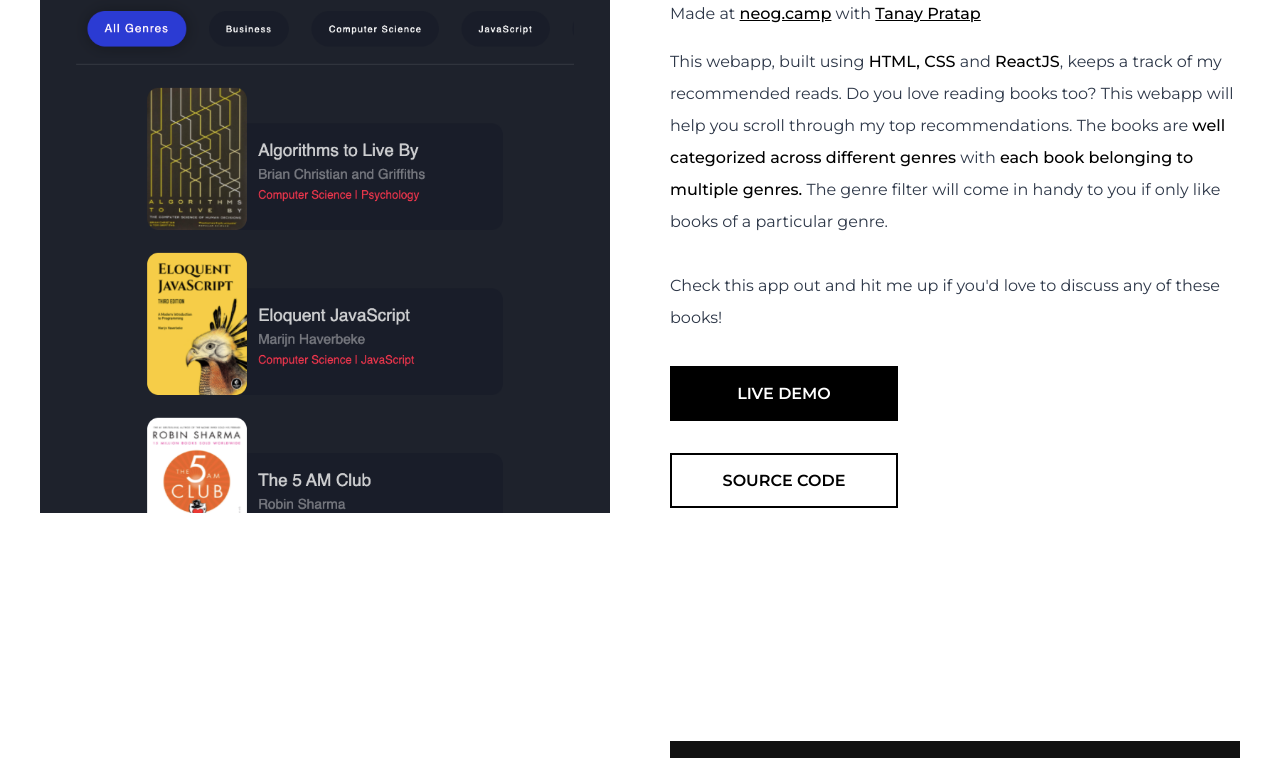
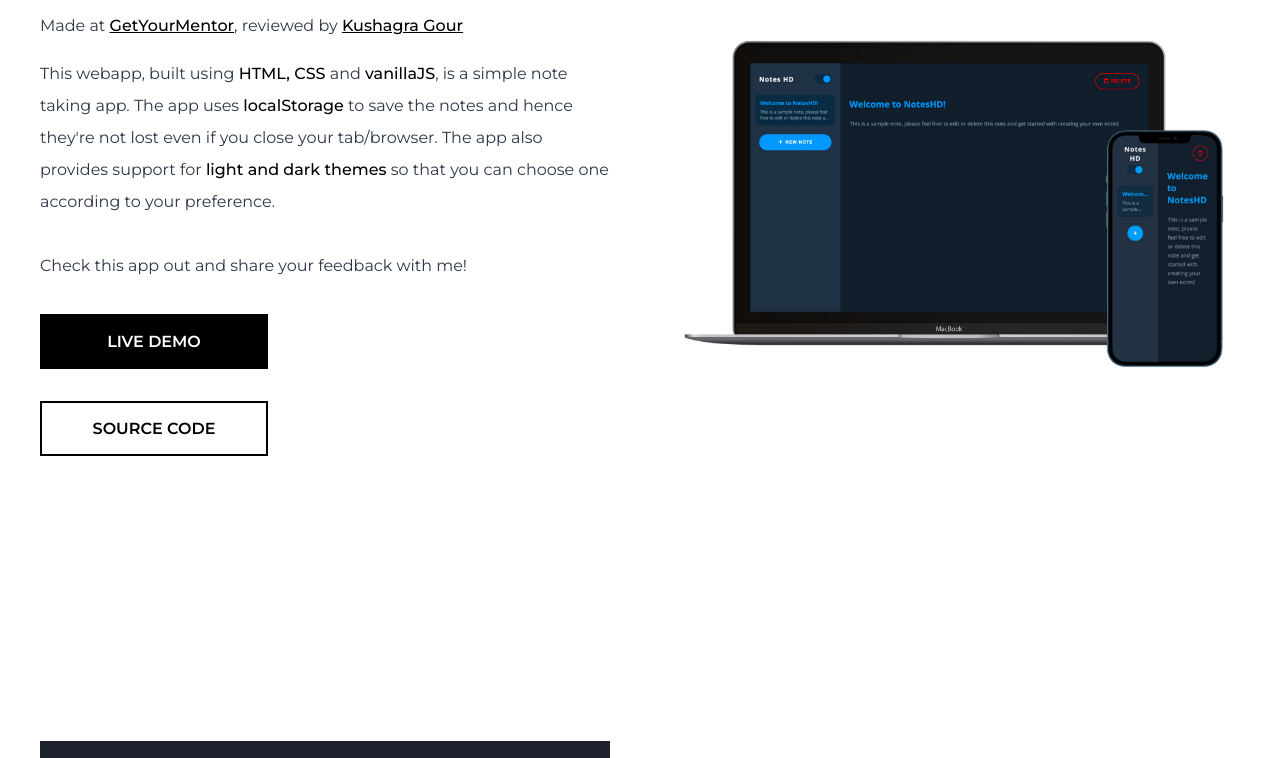
Before and after one commit to desaihetav/portfolio-v1, a plain HTML site: page projects.html in a window 1280 px wide. Shown: the part 421-1179 px from the top of the page. Drawn offline with Linux system fonts and the light colour scheme.

Commit message:
add noteshd project

```diff
--- a/projects.html
+++ b/projects.html
@@ -26,6 +26,59 @@
         </div>
       </section>
       <h1 class="heading">Projects</h1>
+
+      <section class="feature-rev container">
+        <div class="feature_rev_image_container">
+          <img
+            class="feature_rev_image noteshd-img"
+            src="/images/noteshd-dark.png"
+          />
+        </div>
+        <div class="feature_rev_content">
+          <h2 class="section-title">NotesHD</h2>
+          <p class="section-text">
+            Made at
+            <a
+              target="_blank"
+              href="https://getyourmentor.org/"
+              class="text-highlight"
+              >GetYourMentor</a
+            >, reviewed by
+            <a
+              target="_blank"
+              href="https://twitter.com/chinchang457/"
+              class="text-highlight"
+              >Kushagra Gour</a
+            >
+          </p>
+          <p class="section-text">
+            This webapp, built using
+            <span class="text-highlight">HTML, CSS</span> and
+            <span class="text-highlight">vanillaJS</span>, is a simple note
+            taking app. The app uses
+            <span class="text-highlight">localStorage</span> to save the notes
+            and hence they're not lost even if you close your tab/browser. The
+            app also provides support for
+            <span class="text-highlight">light and dark themes</span> so that
+            you can choose one according to your preference.
+            <br />
+            <br />
+            Check this app out and share your feedback with me!
+          </p>
+          <a
+            target="_blank"
+            href="https://noteshd.netlify.app/"
+            class="link-primary"
+            >Live Demo</a
+          ><br />
+          <a
+            target="_blank"
+            href="https://github.com/desaihetav/frontend-project-beginner-1"
+            class="link-secondary"
+            >Source Code</a
+          >
+        </div>
+      </section>
 
       <section class="feature container">
         <div class="feature_image_container">
```
Also changed, not shown: images/noteshd-dark.png (added), images/noteshd-light.png (added).
